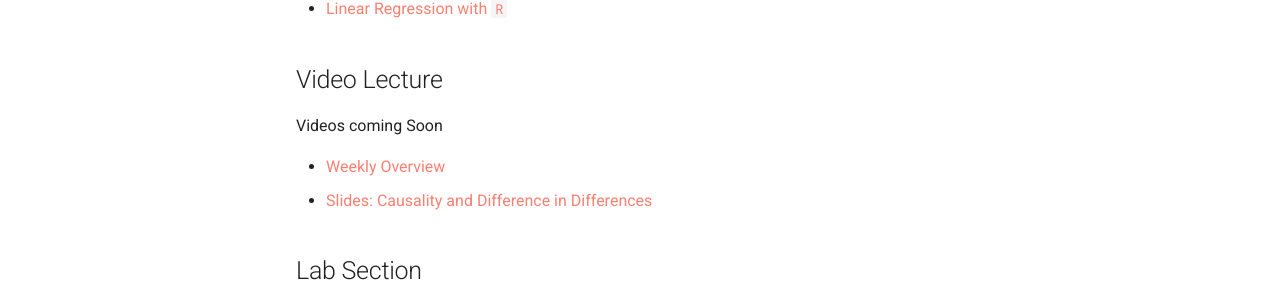
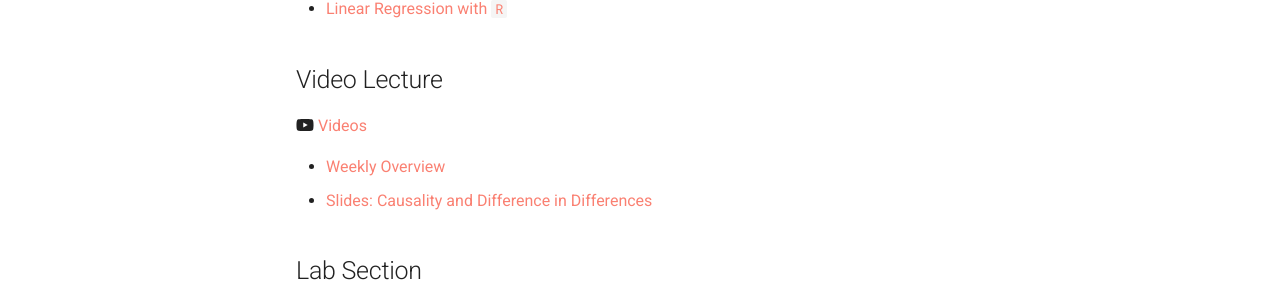
Before and after one commit to tisem-digital-marketing/2022-smwa, an MkDocs documentation site: the page built from docs/classes/week_02.md, in a window 1280 px wide and 1219 px high. Shown: the part 609-917 px from the top of the window. Built offline with MkDocs 1.6.1 and Material for MkDocs 9.7.7, drawn with Linux system fonts in a browser that asks for light colours.

Commit message:
week 2 videos available

```diff
--- a/docs/classes/week_02.md
+++ b/docs/classes/week_02.md
@@ -17,7 +17,7 @@
 
 ## Video Lecture
 
-Videos coming Soon
+:fontawesome-brands-youtube: [Videos](https://www.youtube.com/watch?v=bRGQ-JeNz4w&list=PL9QkA7C7GRGX6llNC5XQmfa7IDAOZGrT3)
 
 * [Weekly Overview][week-overview]
 * [Slides: Causality and Difference in Differences][lecture-slides-02]
```
